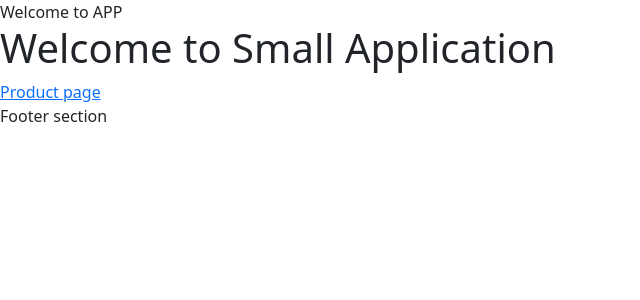
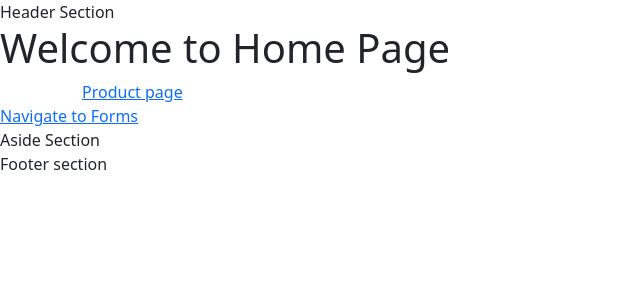
Before and after one commit to Arsha-suresh/react-forms, a React (Create React App) app in the folder forms/: page / in a window 1280 px wide. Shown: the top 300 px of the page, without its empty margins (0-640 px from the left). Built offline with nearby package versions, Linux system fonts and the light colour scheme.

Commit message:
Route addition

```diff
--- a/forms/src/layout.js
+++ b/forms/src/layout.js
@@ -1,17 +1,27 @@
 import { createBrowserRouter, RouterProvider } from "react-router-dom";
 import { Home } from "./pages/Home";
 import { Product } from "./pages/Product";
+import { SimpleForm } from "./forms/simpleform";
+import { ErrorPage } from "./pages/error";
 
-const router =createBrowserRouter([{path:'/', element:<Home/>},
+const router =createBrowserRouter([
+
+    {path:'/',
+    element:<Home/> ,
+    errorElement: <ErrorPage/>,
+    children:[
+        {path:'/regForm', element: <SimpleForm></SimpleForm>}
+    ]},
                                     {path:'/product', element:<Product/>}]);
 
 export function Layout(){
 
 return (<><header>
-<div>Welcome to APP</div>
+<div> Header Section</div>
 </header>
 <div>
 <RouterProvider router={router}/>
+
 </div>
 <footer>
 <div>Footer section</div>
--- a/forms/src/pages/Home.js
+++ b/forms/src/pages/Home.js
@@ -1,11 +1,22 @@
-import { Link } from "react-router-dom";
+import { Link, Outlet } from "react-router-dom";
 
 export function Home (){
 
     return(<> <h1>
-        Welcome to  Small Application</h1>
-        <div>
+        Welcome to  Home Page</h1>
+        <div className="container">
         <Link to='/product'>Product page</Link>
         </div>
+        <div> <Link to='/regForm'>Navigate to Forms</Link></div>
+        <section>
+        <div>
+            <div>
+                <Outlet></Outlet>
+            </div>
+        </div>
+        </section>
+        <aside>
+            Aside Section
+        </aside>
         </>);
 }
--- /dev/null
+++ b/forms/src/pages/error.js
@@ -0,0 +1,12 @@
+import { useEffect } from "react";
+import { Link, useNavigate } from "react-router-dom";
+
+export function ErrorPage(){
+const navigate = useNavigate();
+    useEffect(()=>{
+        navigate('/');
+
+    })
+
+    return <Link to="/">Error Page</Link>;
+}
```
